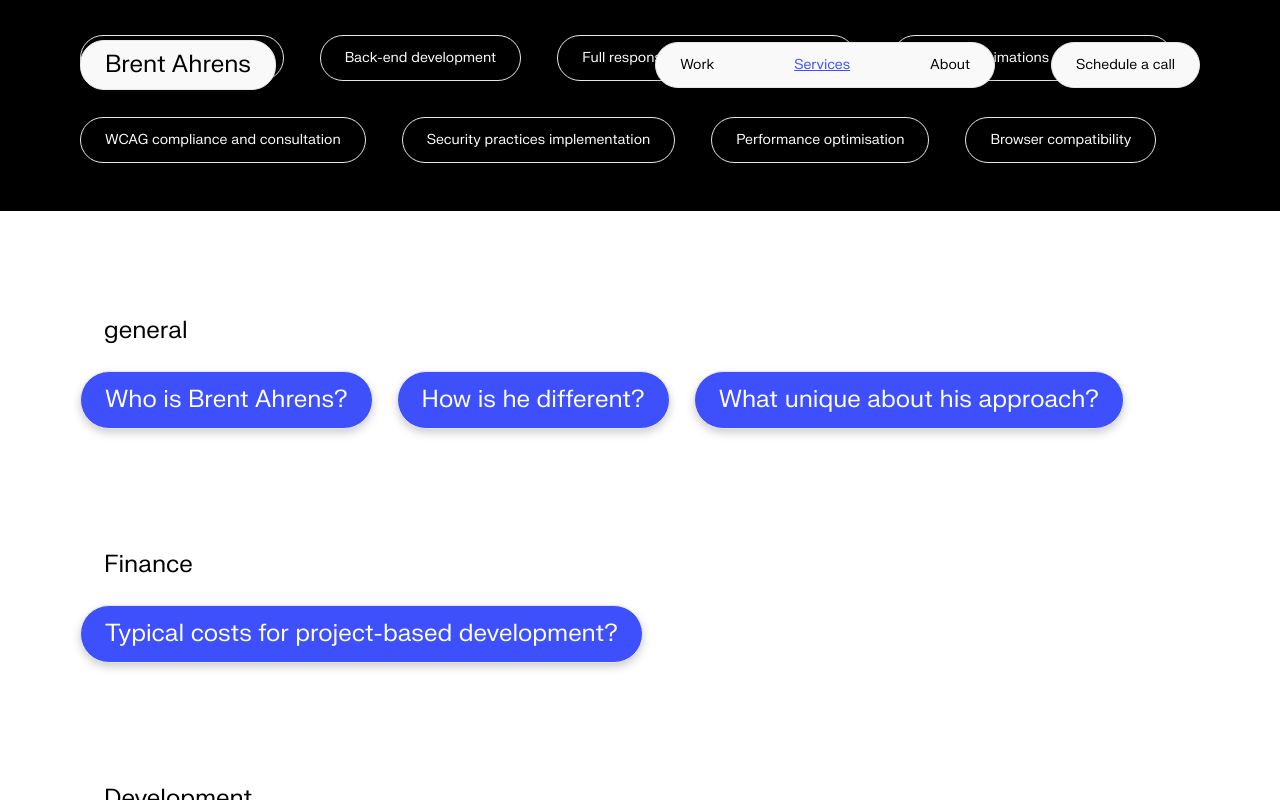
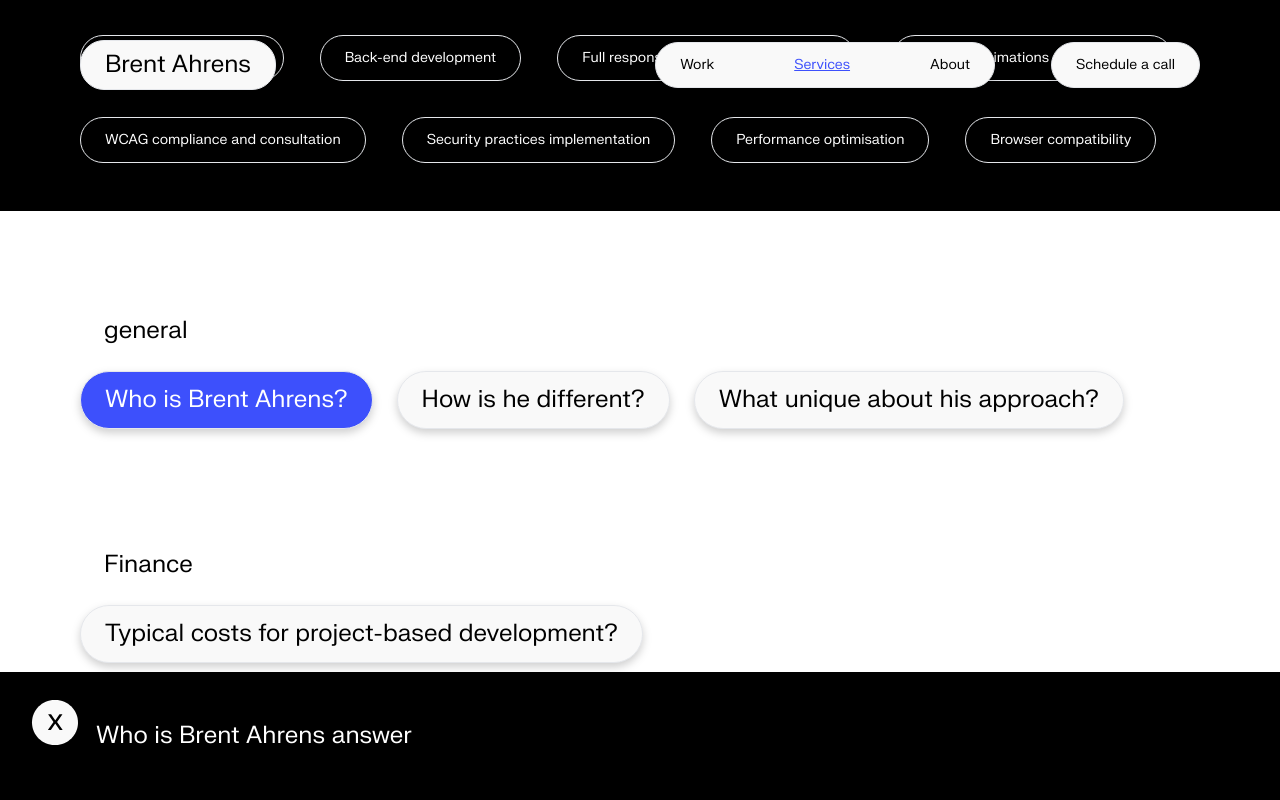
Before and after one commit to brentahrens1/brent-ahrens-portfolio-2024, a React (Create React App) app: page /services in a window 1280 px wide. Both pictures are taken after a click on the element "Who is Brent Ahrens?". Shown: the part 1025-1825 px from the top of the page. Built offline with nearby package versions, Linux system fonts and the light colour scheme.

Commit message:
complete faq click functionality

```diff
--- a/src/components/sections/faq.tsx
+++ b/src/components/sections/faq.tsx
@@ -1,47 +1,47 @@
 import { useState } from "react";
 import { faq } from "../../utils/faq";
+import close from '../../assets/close-icon.svg';
 
 const Faq = () => {
-  const [isQuestionClicked, setIsQuestionClicked] = useState<boolean>(false);
+  const [isAnswerOpen, setIsAnswerOpen] = useState<boolean>(false);
   const [indexClicked, setIndexClicked] = useState<number | null>(null);
+  const [titleClicked, setTitleClicked] = useState<string>('');
+
+  const handleQuestionClick = (index: number, title: string) => {
+    setIndexClicked(index);
+    setTitleClicked(title);
+    setIsAnswerOpen(true);
+  };
+
+  const handleAnswerClose = () => {
+    setIndexClicked(null);
+    setTitleClicked('');
+    setIsAnswerOpen(false);
+  };
 
   return (
     <div className="bg-white py-20 px-20 flex flex-col gap-24">
       {
-        faq.map((question, id) => {
+        faq.map((faqQuestion, id) => {
           return (
             <div key={id}>
-              <p className="text-2xl m-6">{question.title}</p>
+              <p className="text-2xl m-6">{faqQuestion.title}</p>
               <div className="flex items-center gap-6">
                 {
-                  question.question.map((q, id) => {
+                  faqQuestion.question.map((question, id) => {
                     return (
                       <div
-                        onClick={() => setIsQuestionClicked(!isQuestionClicked)}
+                        onClick={() => handleQuestionClick(id, faqQuestion.title)}
                         key={id}
                         className={`px-6 py-3 border drop-shadow-button rounded-full cursor-pointer
                           transition-all duration-200 ease-in-out hover:underline
-                          ${isQuestionClicked ? 'bg-nightblue text-white hover:text-white' : 'bg-offwhite text-black hover:text-nightblue'}`}
+                          ${faqQuestion.title === titleClicked && id === indexClicked ?
+                            'bg-nightblue text-white hover:text-white' :
+                            'bg-offwhite text-black hover:text-nightblue'
+                          }
+                        `}
                       >
-                        <p className="text-2xl">{q}</p>
-                      </div>
-                    )
-                  })
-                }
-              </div>
-              <div className="items-center bg-black hidden">
-                {
-                  question.answers.map((a, id) => {
-                    return (
-                      <div
-                        key={id}
-                        className="px-6 py-3 transition-all duration-200 ease-in-out hover:text-nightblue hover:underline">
-                        {
-                          id === indexClicked ?
-                          <p className="text-2xl text-white">{a}</p>
-                          :
-                          null
-                        }
+                        <p className="text-2xl">{question}</p>
                       </div>
                     )
                   })
@@ -51,6 +51,27 @@ const Faq = () => {
           )
         })
       }
+
+      {
+        indexClicked !== null ?
+          faq.map((faqAnswer, id) => {
+            return (
+              faqAnswer.title === titleClicked ? (
+                <div
+                  key={id}
+                  className={`items-center bg-black fixed bottom-0 left-0 w-full px-24 py-12
+                  ${isAnswerOpen ? 'flex' : 'hidden'}`}
+                >
+                  <div onClick={handleAnswerClose} className={`absolute top-7 left-7 cursor-pointer mr-12'}`}>
+                    <img src={close} alt="Close Icon" />
+                  </div>
+                  <p className="text-2xl text-white">{faqAnswer.answers[indexClicked]}</p>
+                </div>
+              ) : null
+            );
+          })
+        : null
+      }
     </div>
   );
 };
```
